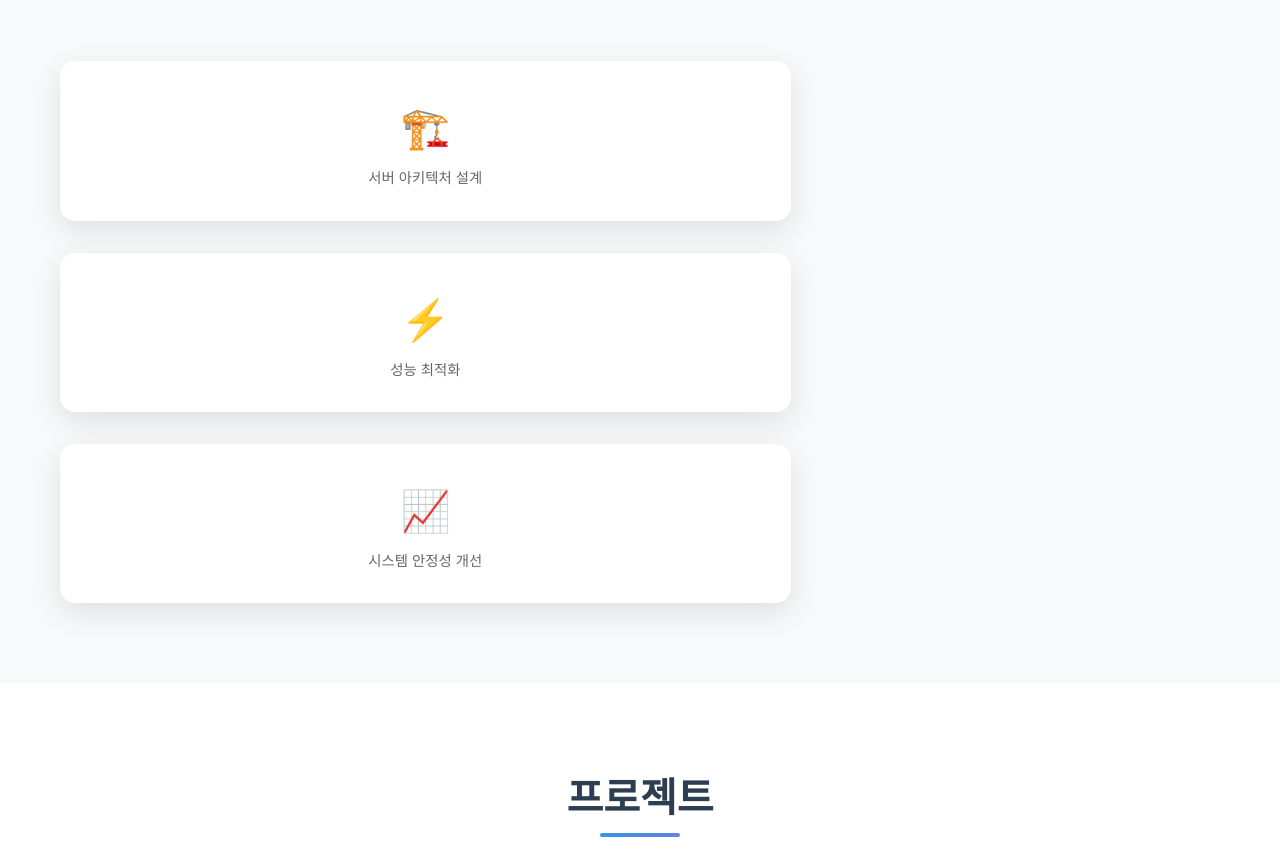
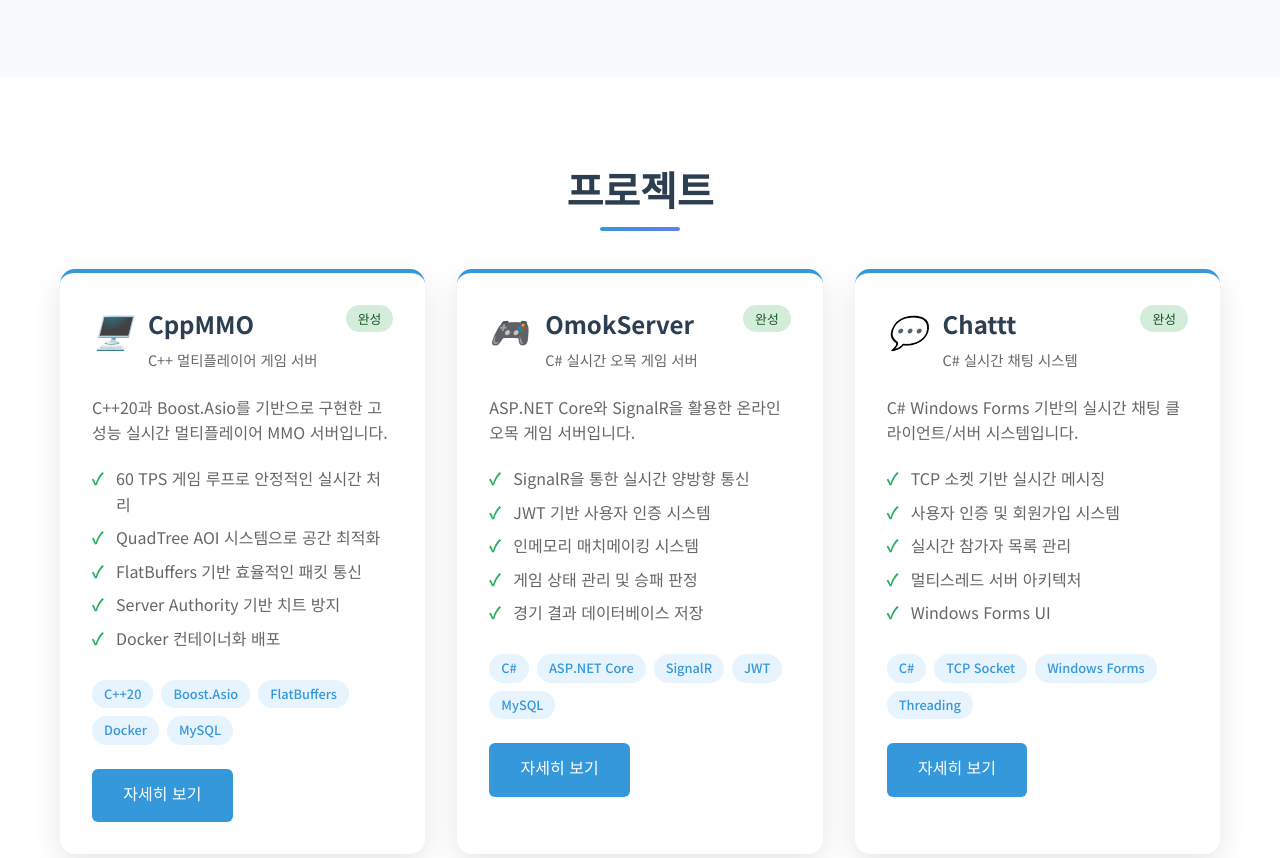
Before and after one commit to ArsnDev/Arsndev.github.io, a plain HTML site: page index.html in a window 1280 px wide. Shown: the part 1175-2033 px from the top of the page. Drawn offline with nearby package versions, Linux system fonts and the light colour scheme.

Commit message:
Remove stats section to streamline flow to portfolio projects

```diff
--- a/index.html
+++ b/index.html
@@ -97,20 +97,6 @@
                     </div>
                 </div>
 
-                <div class="about-stats">
-                    <div class="stat-item">
-                        <div class="stat-icon">🏗️</div>
-                        <div class="stat-label">서버 아키텍처 설계</div>
-                    </div>
-                    <div class="stat-item">
-                        <div class="stat-icon">⚡</div>
-                        <div class="stat-label">성능 최적화</div>
-                    </div>
-                    <div class="stat-item">
-                        <div class="stat-icon">📈</div>
-                        <div class="stat-label">시스템 안정성 개선</div>
-                    </div>
-                </div>
             </div>
         </div>
     </section>
```
